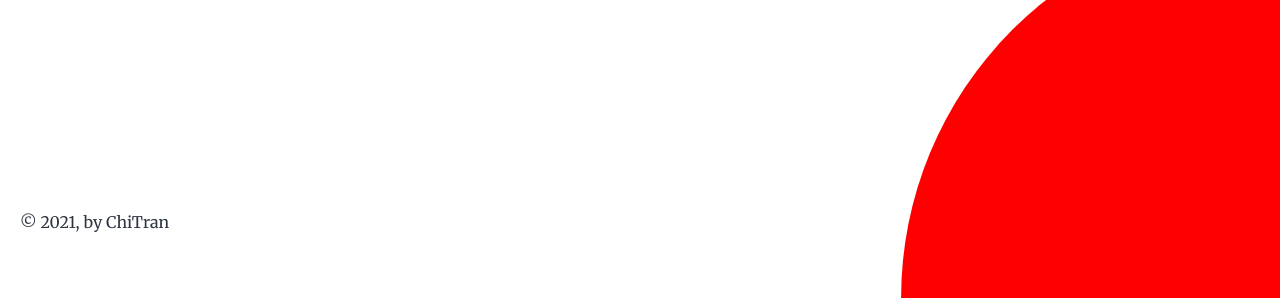
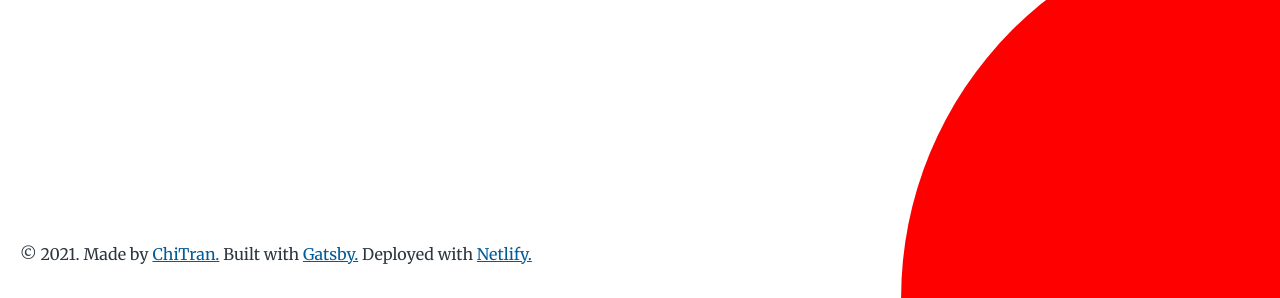
Before and after one commit to KhanhChiTran/chitran.de, a Gatsby site: page /about in a window 1280 px wide. Shown: the part 502-800 px from the top of the page. Built offline with nearby package versions, Linux system fonts and the light colour scheme; Gatsby itself is replaced by a stand-in of ours.

```diff
--- a/gatsby-config.js
+++ b/gatsby-config.js
@@ -1,6 +1,6 @@
 module.exports = {
   siteMetadata: {
-    title: `Chi Tran`,
+    title: `ChiTran a Web Developer`,
     author: {
       name: `Chi Tran`,
       summary: `who lives and works in Berlin building beautiful things.`,
--- a/src/components/Header/header.js
+++ b/src/components/Header/header.js
@@ -8,7 +8,7 @@
 import * as React from "react";
 import { Link, useStaticQuery, graphql } from "gatsby";
 import { StaticImage } from "gatsby-plugin-image";
-import './header.scss'
+import "./header.scss";
 
 const Header = () => {
   const data = useStaticQuery(graphql`
@@ -34,7 +34,9 @@
   return (
     <div className="header-wrap">
       <div className="header-logo">
-        <h1>CHI</h1>
+        <Link to="/">
+          <h1>CHI</h1>{" "}
+        </Link>
       </div>
       <nav className="header-nav">
         <Link to="/" activeClassName="active">
--- a/src/components/Header/header.scss
+++ b/src/components/Header/header.scss
@@ -17,6 +17,9 @@
 .header-logo {
   position: relative;
   background-color: white;
+  a {
+    text-decoration: none;
+  }
   h1 {
     margin: 0;
     margin-left: 10px;
--- a/src/components/Layout/layout.js
+++ b/src/components/Layout/layout.js
@@ -30,7 +30,20 @@
       <main>{children}</main>
       <SideBar />
       <div className="circle"></div>
-      <footer>© {new Date().getFullYear()}, by ChiTran</footer>
+      <footer>
+        © {new Date().getFullYear()}. Made by{" "}
+        <a target="__blank" href="https://www.chitran.de">
+          ChiTran.
+        </a>{" "}
+        Built with{" "}
+        <a target="__blank" href="https://www.gatsbyjs.org">
+          Gatsby.
+        </a>{" "}
+        Deployed with{" "}
+        <a target="__blank" href="https://www.netlify.com">
+          Netlify.
+        </a>
+      </footer>
     </div>
   );
 };
--- a/src/components/Layout/layout.scss
+++ b/src/components/Layout/layout.scss
@@ -9,3 +9,7 @@
   /* clip-path: circle(50.2% at 100% 100%); */
   clip-path: circle(35.5% at 100% 100%);
 }
+footer {
+  position: relative;
+  bottom: -2rem;
+}
--- a/src/pages/about.js
+++ b/src/pages/about.js
@@ -10,6 +10,7 @@
   console.log(location);
   return (
     <Layout location={location}>
+      <SEO title="About" />
       <h1>About Page</h1>
     </Layout>
   );
--- a/src/pages/hire.js
+++ b/src/pages/hire.js
@@ -1,9 +1,11 @@
 import React from "react";
 import Layout from "../components/Layout/layout";
+import SEO from "../components/seo";
 export default function hire({ location }) {
   console.log(location);
   return (
     <Layout location={location}>
+      <SEO title="Looking for a Web Developer?" />
       <h1>loading...</h1>
     </Layout>
   );
--- a/src/pages/projects.js
+++ b/src/pages/projects.js
@@ -1,8 +1,10 @@
 import React from "react";
 import Layout from "../components/Layout/layout";
+import SEO from "../components/seo";
 export default function projects({ location }) {
   return (
     <Layout location={location}>
+      <SEO title="My Own Projects" />
       <h1>loading...</h1>
     </Layout>
   );
```
Also changed, not shown: src/pages/index.js (+5 -10 lines).
